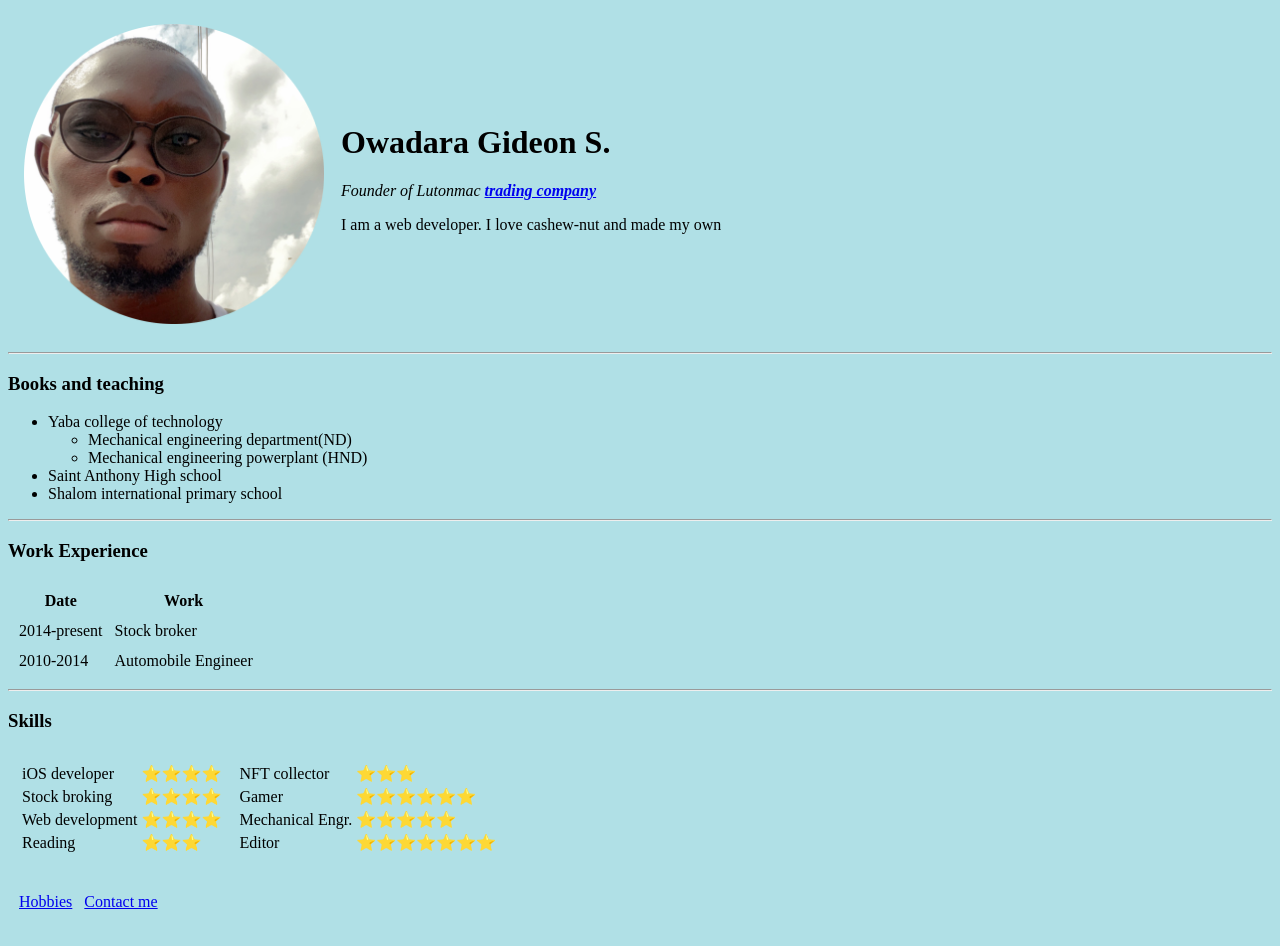
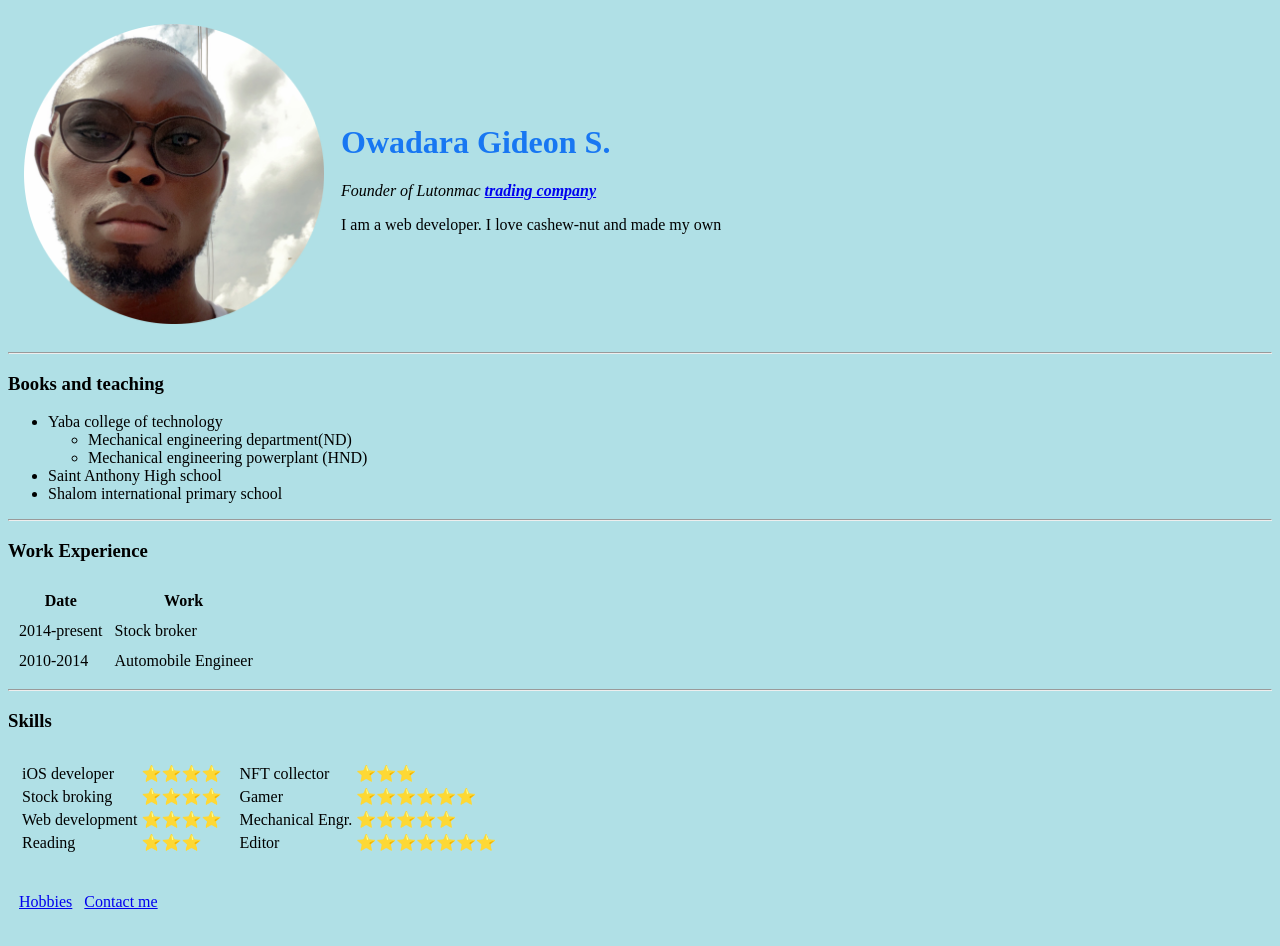
Before and after one commit to lutonmacus/cv, a plain HTML site: page index.html in a window 1280 px wide. Drawn offline with Linux system fonts and the light colour scheme.

Commit message:
Update index.html

```diff
--- a/index.html
+++ b/index.html
@@ -10,7 +10,7 @@
 <table cellspacing="15">
 <tr>
 <td><img src="Gideon.png" width="300" height="300" alt="Profile picture of Gideon"></td>
-<td><h1>Owadara Gideon S.</h1>
+<td><h1 style="font-family:futura; color:#1877f2">Owadara Gideon S.</h1>
 <p><em>Founder of Lutonmac <strong><a href="https//www.lutonmac.org">trading company</a></strong></em></p>
 <p>I am a web developer. I love cashew-nut and made my own</p></td>
 </tr>
```
